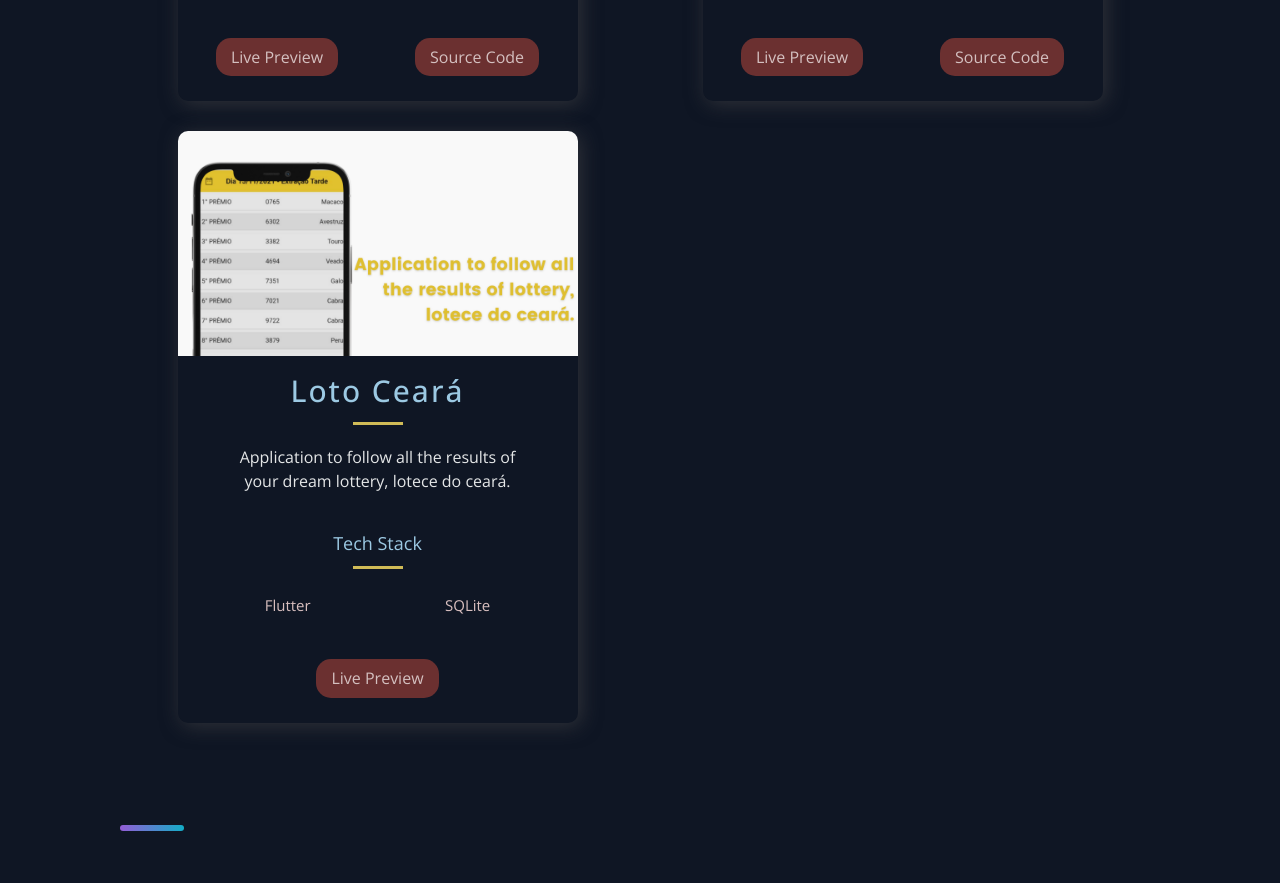
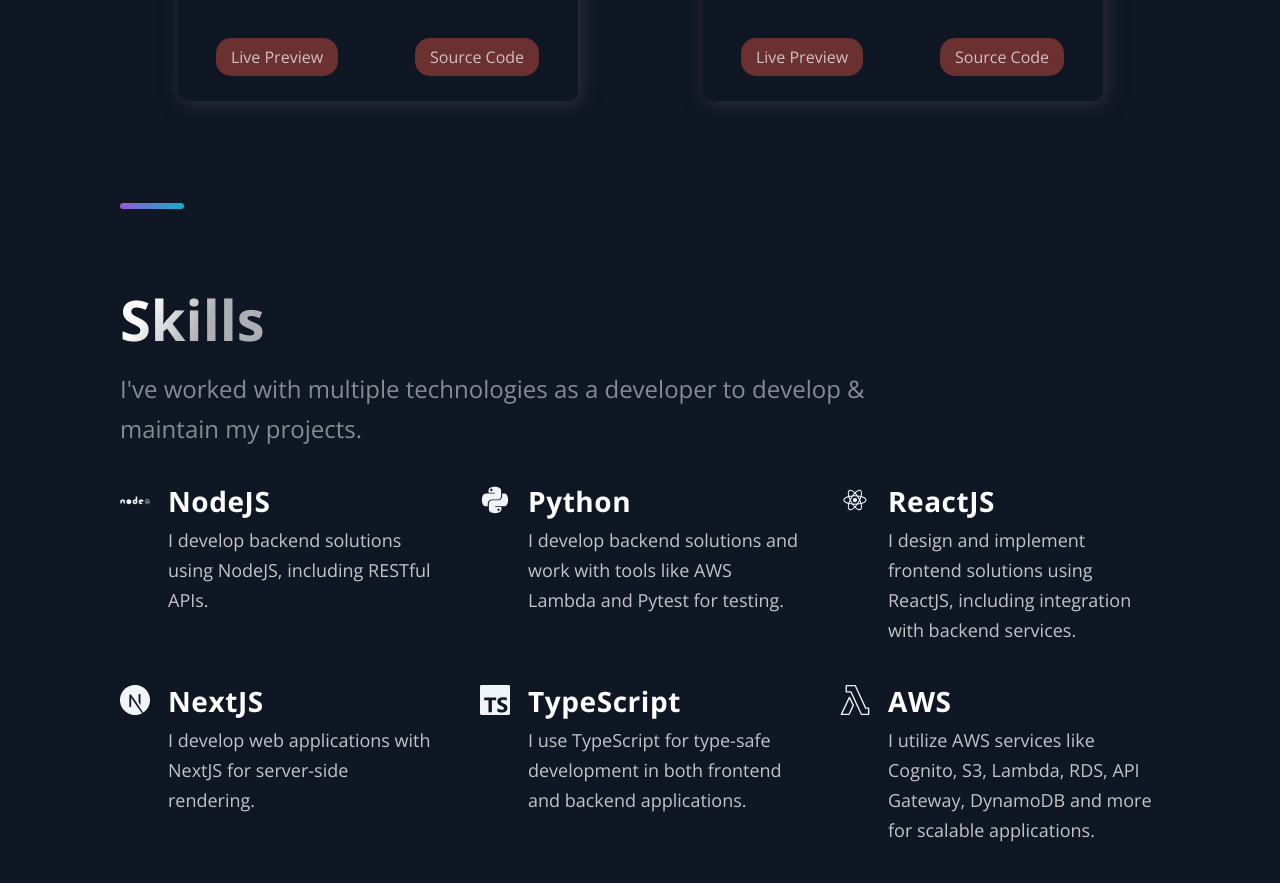
Before and after one commit to jarodsim/jarodmateus, a Next.js app: page / in a window 1280 px wide. Shown: the part 2340-3223 px from the top of the page. Built offline with nearby package versions, Linux system fonts and the light colour scheme.

Commit message:
chore: atualizando imagem do meu trocado e removendo lotoceara

```diff
--- a/package.json
+++ b/package.json
@@ -21,5 +21,5 @@
   "devDependencies": {
     "next-optimized-images": "^2.6.2"
   },
-  "packageManager": "yarn@1.22.22+sha512.a6b2f7906b721bba3d67d4aff083df04dad64c399707841b7acf00f6b133b7ac24255f2652fa22ae3534329dc6180534e98d17432037ff6fd140556e2bb3137e"
+  "packageManager": "yarn@4.9.2"
 }
--- a/src/constants/constants.js
+++ b/src/constants/constants.js
@@ -37,16 +37,6 @@
     visit: 'https://www.infotecpi.com.br/',
     id: 2,
   },
-  {
-    title: 'Loto Ceará',
-    description:
-      'Application to follow all the results of your dream lottery, lotece do ceará.',
-    image: '/images/lotoce.png',
-    tags: ['Flutter', 'SQLite'],
-    visit:
-      'https://play.google.com/store/apps/details?id=com.jemsbr.lotoceara&hl=pt_BR&gl=US',
-    id: 3,
-  },
 ]
 
 export const TimeLineData = [
```
Also changed, not shown: .yarnrc.yml (added), public/images/meutrocado.png, 1 other file (tests, documents, lock files or other folders).
